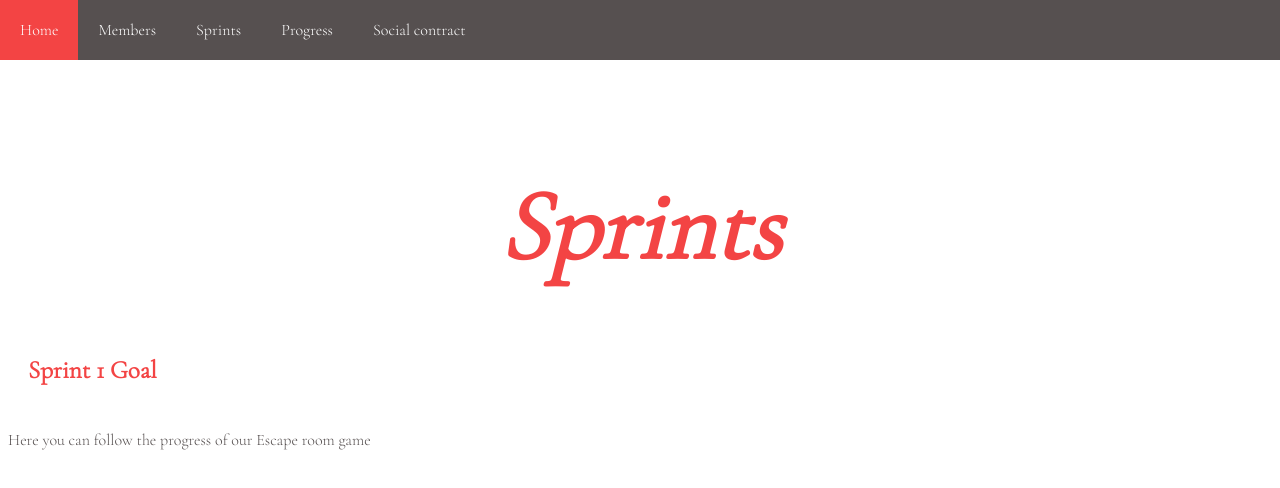
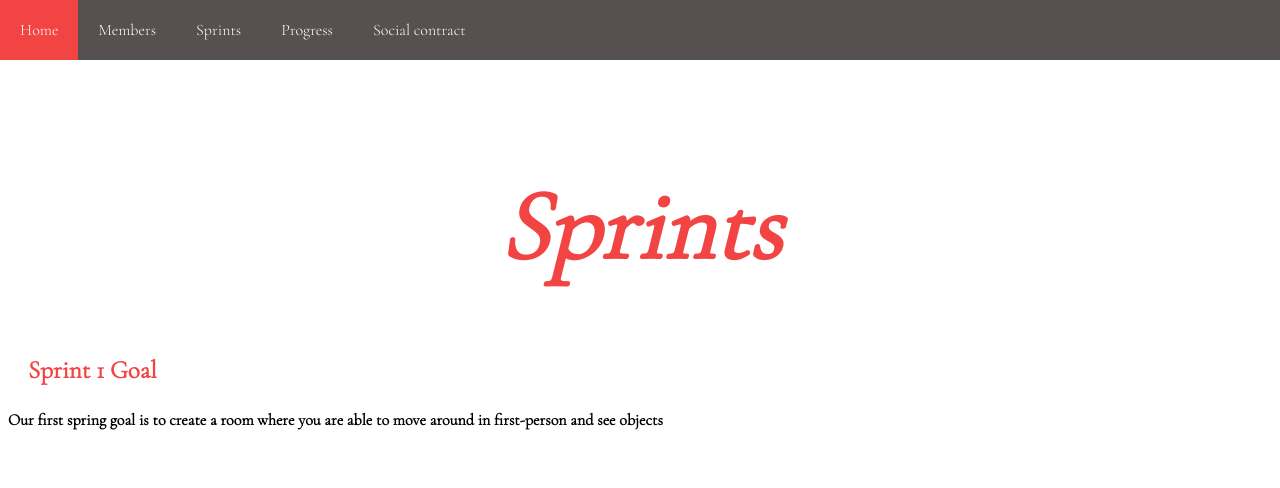
Before and after one commit to JohannaHansen/Electra, a plain HTML site: page sprints.html in a window 1280 px wide. Drawn offline with nearby package versions, Linux system fonts and the light colour scheme.

Commit message:
Update sprints.html

```diff
--- a/sprints.html
+++ b/sprints.html
@@ -18,7 +18,7 @@
     <h1>Sprints</h1>
     <h3 style="color: #F34444">Sprint 1 Goal</h3>
 
-    <br style="color:black;">Here you can follow the progress of our Escape room game</br>
+    <h4 style="color:black;">Our first spring goal is to create a room where you are able to move around in first-person and see objects</h4>
 
 
 
```
